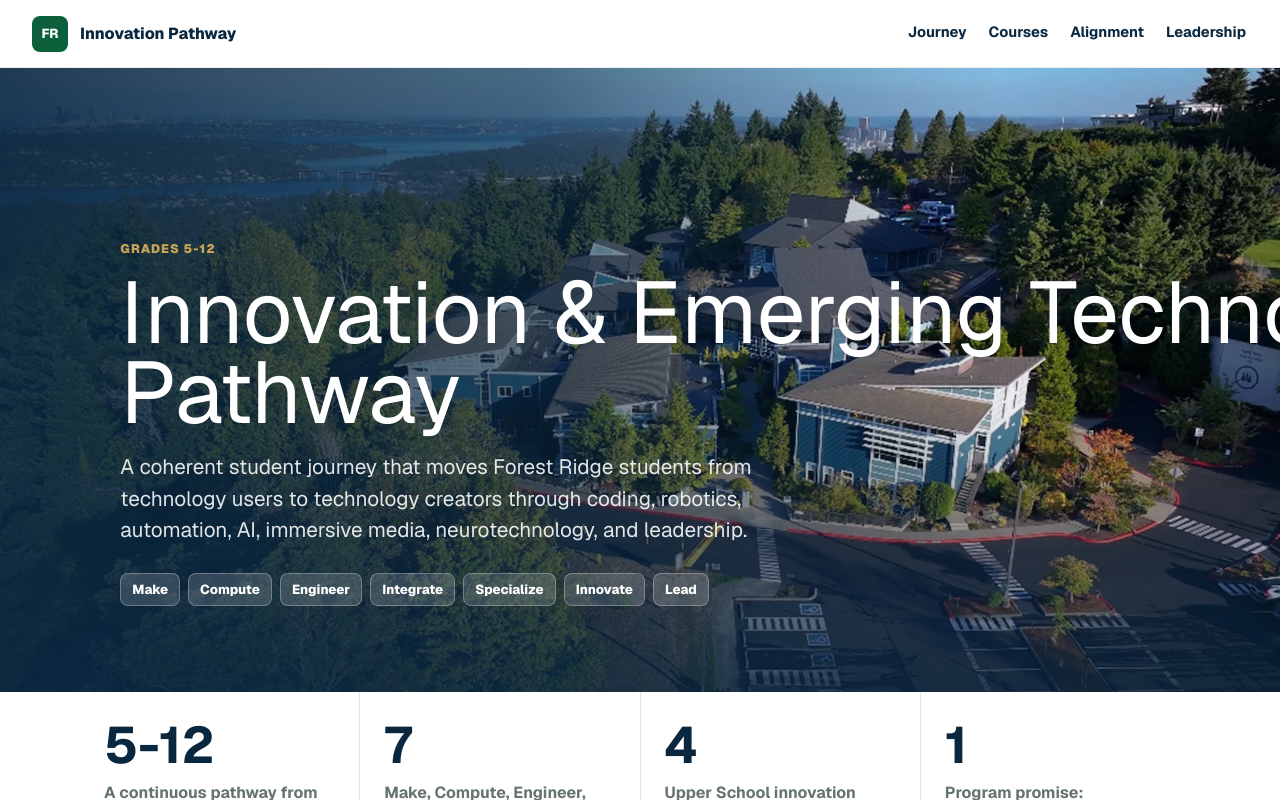
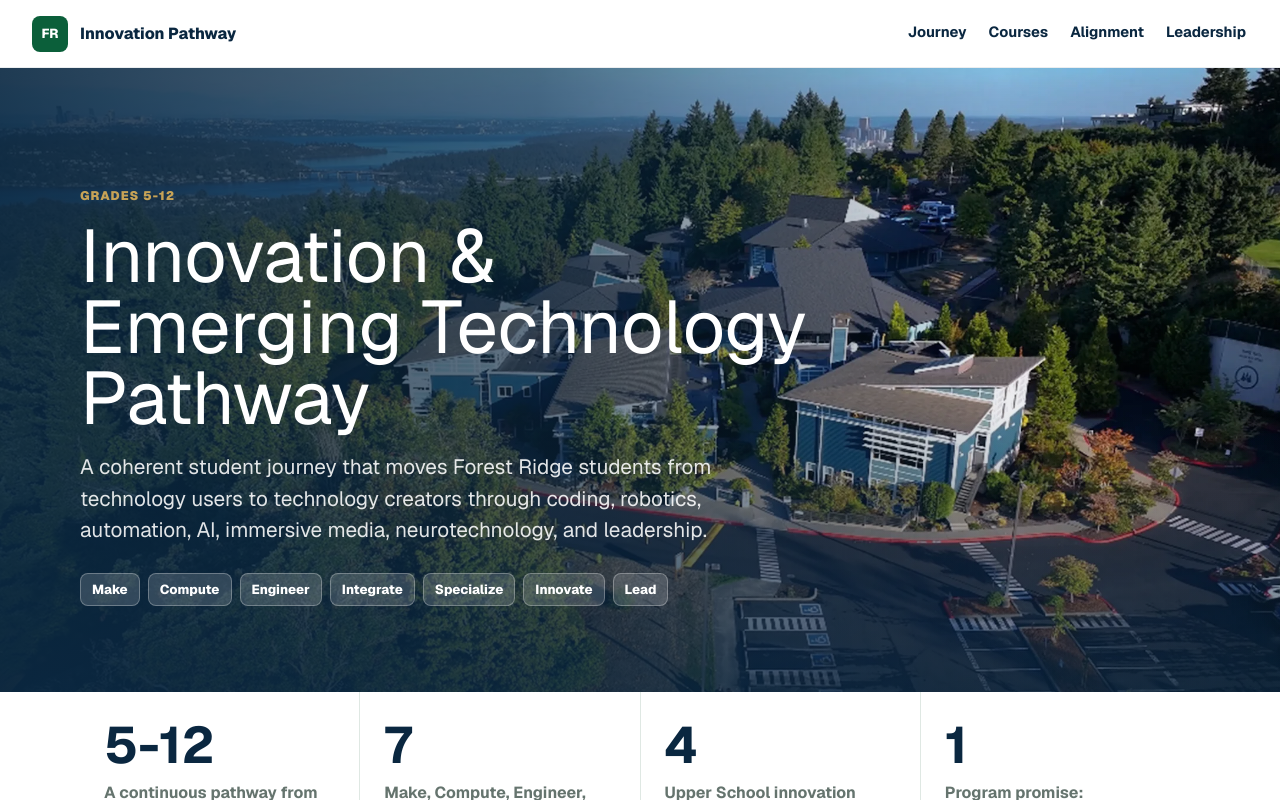
Before and after one commit to Midnight-Ramen/Forest-Ridge-Innovation-Pathway, a Next.js app: page / in a window 1280 px wide. Shown: the top 800 px of the page. Built offline with nearby package versions, Linux system fonts and the light colour scheme.

Commit message:
Prevent hero title overflow

```diff
--- a/app/globals.css
+++ b/app/globals.css
@@ -148,11 +148,13 @@ a:focus-visible {
 }
 
 .hero-copy h1 {
-  max-width: min(1100px, 100%);
+  max-width: min(980px, 100%);
   margin: 0 0 18px;
-  font-size: clamp(3rem, 6.8vw, 6.8rem);
-  line-height: 0.92;
+  font-size: clamp(3rem, 5.8vw, 5.9rem);
+  line-height: 0.96;
   letter-spacing: 0;
+  overflow-wrap: break-word;
+  text-wrap: balance;
 }
 
 .hero-copy h1 span {
@@ -160,7 +162,7 @@ a:focus-visible {
 }
 
 .hero-copy h1 span:first-child {
-  white-space: nowrap;
+  max-width: 100%;
 }
 
 .lede {
@@ -662,7 +664,7 @@ footer p {
   }
 
   .hero-copy h1 span:first-child {
-    white-space: normal;
+    max-width: 100%;
   }
 
   .pathway-shell {
```
